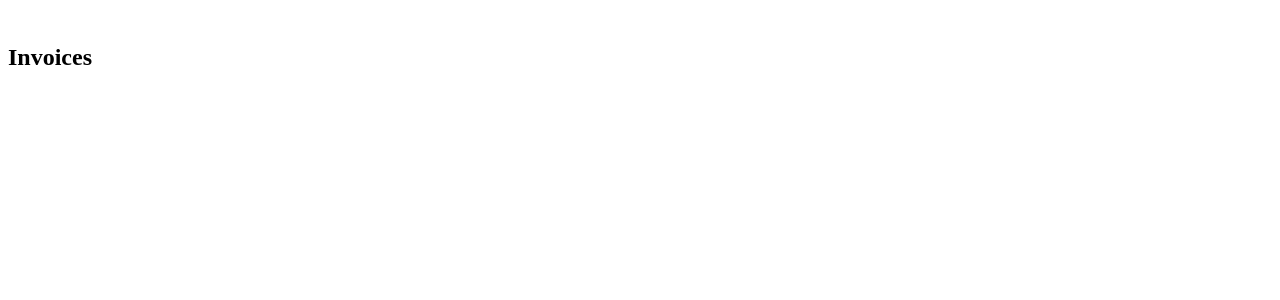
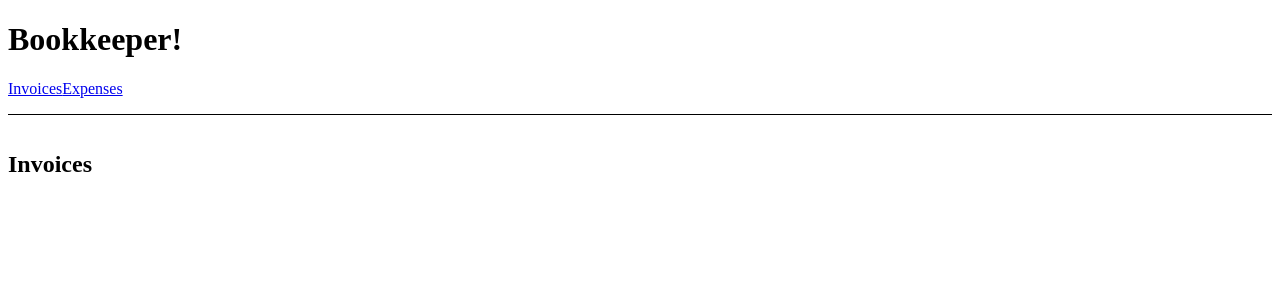
Before and after one commit to GeekyGuang/react-router-tutorial, a React (Vite) app: page /invoices in a window 1280 px wide. Shown: the top 300 px of the page. Built offline with nearby package versions, Linux system fonts and the light colour scheme.

Commit message:
嵌套路由

```diff
--- a/src/App.jsx
+++ b/src/App.jsx
@@ -1,4 +1,4 @@
-import { Link } from "react-router-dom";
+import { Link, Outlet } from "react-router-dom";
 
 export default function App() {
   return (
@@ -11,6 +11,7 @@ export default function App() {
         <Link to="/invoices">Invoices</Link>
         <Link to="/expenses">Expenses</Link>
       </nav>
+      <Outlet />
     </div>
   );
 }
--- a/src/main.jsx
+++ b/src/main.jsx
@@ -12,9 +12,10 @@ const rootElement = document.getElementById("root");
 render(
   <BrowserRouter>
     <Routes>
-      <Route path="/" element={<App />} />
-      <Route path="expenses" element={<Expenses />} />
-      <Route path="invoices" element={<Invoices />} />
+      <Route path="/" element={<App />}>
+        <Route path="expenses" element={<Expenses />} />
+        <Route path="invoices" element={<Invoices />} />
+      </Route>
     </Routes>
   </BrowserRouter>,
   rootElement
```
